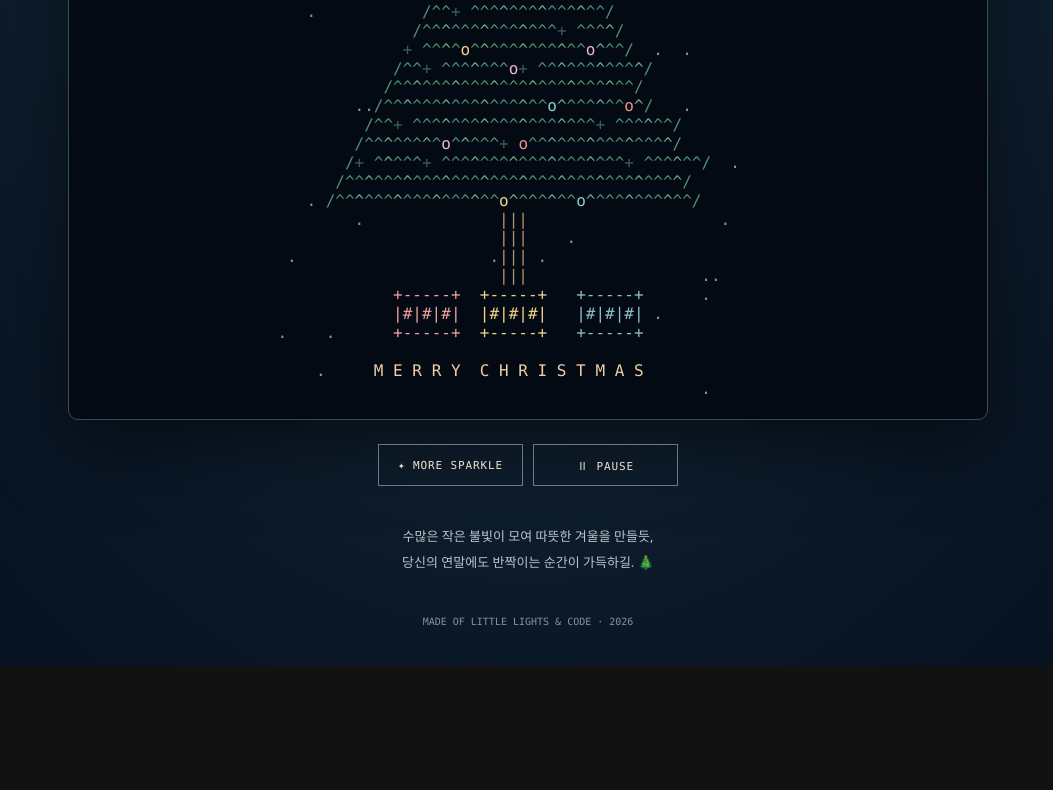
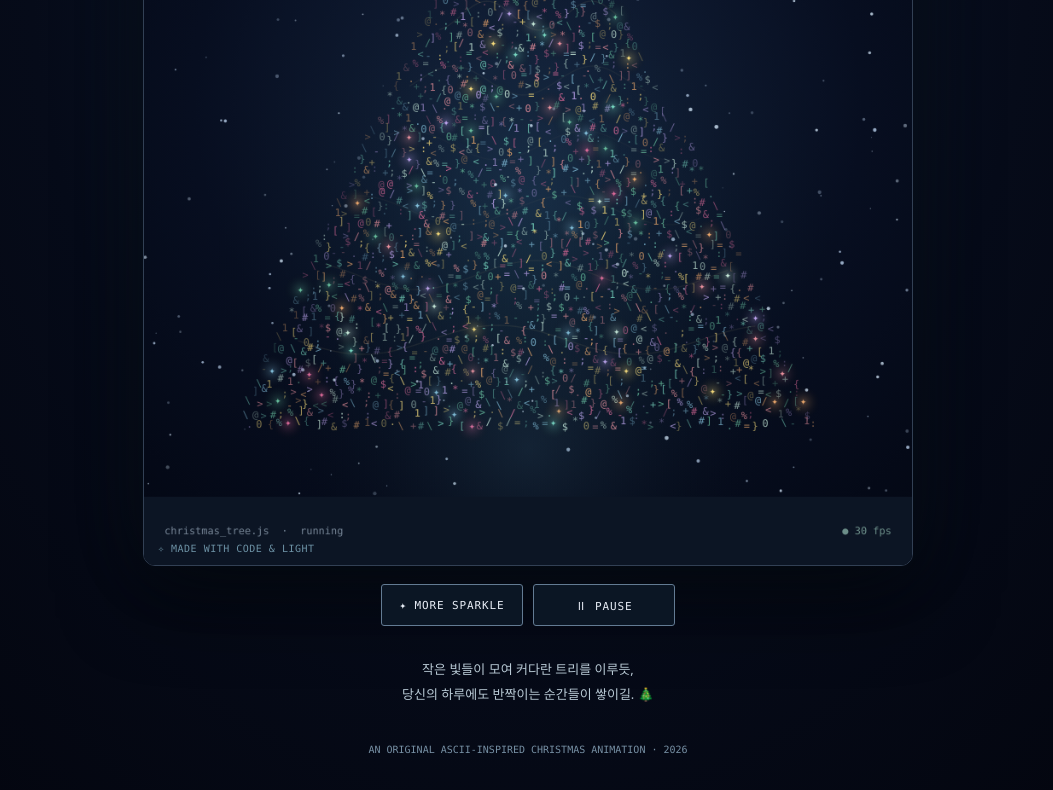
Before and after one commit to Velvet2045/happynewyear, a plain HTML site: page tree.html in a window 1280 px wide. Shown: the part 496-1286 px from the top of the page, without its empty margins (112-1165 px from the left). Before the commit the page ends 1162 px from the top, so only its background shows below. Drawn offline with Linux system fonts and the light colour scheme; animation ran at ten frames a second.

Commit message:
Enhance ASCII Christmas tree with dense luminous code, star bloom and snowfall

```diff
--- a/tree.html
+++ b/tree.html
@@ -1,115 +1,162 @@
 <!doctype html>
 <html lang="ko">
 <head>
-<meta charset="utf-8"><meta name="viewport" content="width=device-width, initial-scale=1">
-<meta name="theme-color" content="#091321">
-<title>Christmas Tree · ASCII Lights</title>
+<meta charset="utf-8"><meta name="viewport" content="width=device-width,initial-scale=1">
+<meta name="theme-color" content="#050916">
+<title>Christmas Tree · Starlight Edition</title>
+<meta name="description" content="A glowing Christmas tree woven from animated code and starlight.">
 <style>
 :root{color-scheme:dark}*{box-sizing:border-box}
-body{margin:0;min-height:100svh;background:radial-gradient(ellipse at 50% 26%,#1c3741,#0b1828 68%,#07111e);color:#f2e4d5;font-family:system-ui,sans-serif}
-.page{max-width:1000px;min-height:100svh;margin:auto;padding:26px clamp(12px,4vw,40px) 35px;display:flex;flex-direction:column;align-items:center}
-nav{width:100%;display:flex;justify-content:space-between;gap:12px;align-items:center;font:11px ui-monospace,Consolas,monospace;letter-spacing:.12em;color:#a3b5bf}
-a{color:#d4c7b8;text-decoration:none}a:hover{text-decoration:underline}
-h1{font:400 clamp(36px,6vw,64px)/1.15 Georgia,serif;letter-spacing:-.04em;text-align:center;margin:34px 0 12px}
-.subtitle{text-align:center;color:#a1b8c2;letter-spacing:.14em;font:11px ui-monospace,Consolas,monospace;margin:0 0 25px}
-.terminal{width:100%;background:#030a13;border:1px solid #3a4c5c;border-radius:10px;overflow:hidden;box-shadow:0 24px 75px #0008}
-.windowbar{height:36px;padding:0 13px;display:flex;gap:7px;align-items:center;background:#142232;border-bottom:1px solid #354456}
-.dot{width:9px;height:9px;border-radius:50%;background:#d5706e}.dot:nth-child(2){background:#d4b570}.dot:nth-child(3){background:#85b89e}
-.filename{color:#91a3b0;margin:auto;transform:translateX(-17px);font:10px ui-monospace,Consolas,monospace}
-.stage{display:flex;align-items:center;justify-content:center;min-height:460px;padding:20px 0;overflow:hidden}
-#scene{margin:0;white-space:pre;font:15px/1.18 ui-monospace,Consolas,monospace;user-select:none;font-variant-ligatures:none}
-.actions{display:flex;justify-content:center;flex-wrap:wrap;gap:10px;margin:24px 0}
-button{cursor:pointer;background:transparent;border:1px solid #68798a;color:#f0e1ce;padding:12px 17px;min-width:145px;font:11px ui-monospace,Consolas,monospace;letter-spacing:.08em}
-button:hover,button:focus-visible{background:#ffffff19;border-color:#f2e5d4}
-a:focus-visible,button:focus-visible{outline:2px solid #d6c7a5;outline-offset:3px}
-.message{color:#b8c6cc;text-align:center;font-size:13px;line-height:2;word-break:keep-all}
-footer{margin-top:auto;padding-top:24px;color:#8195a4;text-align:center;font:10px/1.9 ui-monospace,Consolas,monospace}
-@media(max-width:460px){.page{padding:20px 9px 26px}nav{font-size:9px;letter-spacing:.04em}.stage{min-height:380px}h1{margin-top:30px}.subtitle{font-size:9px}}
+html{background:#050916}
+body{margin:0;color:#e9eaf0;background:radial-gradient(ellipse at 50% 35%,#101d34 0%,#060b19 55%,#03050e 100%);font-family:system-ui,sans-serif}
+.page{max-width:1060px;min-height:100svh;margin:auto;padding:18px clamp(12px,3vw,34px) 30px;display:flex;align-items:center;flex-direction:column}
+nav{width:100%;display:flex;justify-content:space-between;align-items:center;gap:12px;letter-spacing:.12em;font:11px ui-monospace,Consolas,monospace;color:#a4bbca}
+a{color:#c7d8e4;text-decoration:none}a:hover{text-decoration:underline}
+h1{font:400 clamp(30px,5vw,54px)/1.15 Georgia,serif;letter-spacing:-.03em;text-align:center;margin:20px 0 8px}
+.subtitle{text-align:center;color:#a2b6c7;font:10px/1.8 ui-monospace,Consolas,monospace;letter-spacing:.17em;margin:0 0 16px}
+.terminal{width:min(100%,770px);background:#040917;border:1px solid #324054;border-radius:12px;box-shadow:0 0 80px #33618d1c,0 28px 80px #000b;overflow:hidden}
+.bar{height:35px;background:#101a2b;border-bottom:1px solid #263548;display:flex;align-items:center;gap:7px;padding:0 13px}
+.dot{width:9px;height:9px;border-radius:50%;background:#d97878}.dot:nth-child(2){background:#d8b46c}.dot:nth-child(3){background:#8dc49e}
+.filename{margin:auto;transform:translateX(-17px);color:#899bab;font:10px ui-monospace,Consolas,monospace}
+.stage{position:relative;overflow:hidden;background:#030815}
+canvas{display:block;width:100%;height:auto;aspect-ratio:9/10.2}
+.hint{position:absolute;left:14px;bottom:11px;font:10px ui-monospace,Consolas,monospace;letter-spacing:.05em;color:#6d92a5;pointer-events:none}
+.actions{display:flex;justify-content:center;gap:10px;flex-wrap:wrap;margin:18px 0}
+button{border:1px solid #637b93;background:#0b1624;color:#e8edf6;font:11px ui-monospace,Consolas,monospace;letter-spacing:.08em;padding:12px 17px;min-width:142px;cursor:pointer;border-radius:3px}
+button:hover,button:focus-visible{background:#1c3349;border-color:#b6c6d6}
+a:focus-visible,button:focus-visible{outline:2px solid #f5d98c;outline-offset:3px}
+.message{text-align:center;color:#b9cad5;font-size:13px;line-height:1.9;word-break:keep-all}
+footer{margin-top:auto;padding-top:20px;text-align:center;color:#7790a4;font:10px/2 ui-monospace,Consolas,monospace}
+@media(max-width:520px){.page{padding:16px 8px 26px}nav{font-size:9px;letter-spacing:.04em}.hint{font-size:8px}}
+@media(prefers-reduced-motion:reduce){canvas{scroll-behavior:auto}}
 </style>
 </head>
 <body><div class="page">
 <nav><a href="./">← BACK TO THE CARD</a><span>CHRISTMAS / 2026</span></nav>
-<h1>A tree of little lights ✧</h1>
-<p class="subtitle">A TWINKLING ASCII CHRISTMAS TREE</p>
-<section class="terminal" aria-label="반짝이는 ASCII 크리스마스 트리">
-<div class="windowbar" aria-hidden="true"><span class="dot"></span><span class="dot"></span><span class="dot"></span><span class="filename">christmas_tree.exe</span></div>
-<div class="stage"><pre id="scene" role="img" aria-label="눈 내리는 밤에 반짝이는 크리스마스 트리">Preparing Christmas lights...</pre></div>
+<h1>A tree made of starlight ✧</h1>
+<p class="subtitle">THOUSANDS OF LITTLE LIGHTS · ONE CHRISTMAS WISH</p>
+<section class="terminal" aria-label="빛나는 문자로 이루어진 크리스마스 트리 애니메이션">
+<div class="bar" aria-hidden="true"><span class="dot"></span><span class="dot"></span><span class="dot"></span><span class="filename">christmas_tree.js</span></div>
+<div class="stage"><canvas id="sky" width="900" height="1020" role="img" aria-label="반짝이는 황금빛 별과 형형색색 문자로 채워진 크리스마스 트리, 눈 내리는 밤하늘"></canvas><span class="hint">✧ MADE WITH CODE & LIGHT</span></div>
 </section>
-<div class="actions"><button id="twinkle" type="button">✦ MORE SPARKLE</button><button id="pause" type="button">Ⅱ PAUSE</button></div>
-<p class="message">수많은 작은 불빛이 모여 따뜻한 겨울을 만들듯,<br>당신의 연말에도 반짝이는 순간이 가득하길. 🎄</p>
-<footer>MADE OF LITTLE LIGHTS & CODE · 2026</footer>
+<div class="actions"><button id="sparkle" type="button">✦ MORE SPARKLE</button><button id="pause" type="button">Ⅱ PAUSE</button></div>
+<p class="message">작은 빛들이 모여 커다란 트리를 이루듯,<br>당신의 하루에도 반짝이는 순간들이 쌓이길. 🎄</p>
+<footer>AN ORIGINAL ASCII-INSPIRED CHRISTMAS ANIMATION · 2026</footer>
 </div>
 <script>
 (function(){
 "use strict";
-var W=51,H=34,t=0,boost=0;
-var scene=document.getElementById("scene"),pause=document.getElementById("pause");
-var reduced=window.matchMedia("(prefers-reduced-motion: reduce)").matches;
-var playing=!reduced,colors=["#ec908f","#f4d587","#86d1cb","#b5a3e1","#efb5d1"];
-var snow=Array.from({length:55},function(){return{x:Math.random()*W,y:Math.random()*H,speed:.12+Math.random()*.2};});
-var ornaments=[],rng=Math.random;
-for(var row=1;row<=20;row++){
-  for(var dx=-(row-1);dx<=row-1;dx++){
-    if(rng()<.075)ornaments.push({x:25+dx,y:3+row,color:colors[Math.floor(rng()*colors.length)],phase:rng()*6.28});
+const canvas=document.getElementById("sky"),ctx=canvas.getContext("2d",{alpha:false});
+const W=900,H=1020,CX=W/2,top=190,base=855,rows=55;
+const palette=["#67bd9c","#79d9c2","#f6db7b","#e78f9b","#dc6a99","#bba2eb","#82bed9","#e9a66b","#c9ebdb"];
+const glyphs="01<>/\\*+=:-{}[]$%&@#.;";
+const rng=(a,b)=>a+Math.random()*(b-a);
+const stars=Array.from({length:175},()=>({x:rng(0,W),y:rng(0,H),r:rng(.6,2.2),phase:rng(0,7)}));
+const flakes=Array.from({length:115},()=>({x:rng(0,W),y:rng(0,H),r:rng(.7,2.4),speed:rng(.2,.9),drift:rng(0,7)}));
+const symbols=[];
+for(let row=0;row<rows;row++){
+  const p=row/(rows-1),y=top+row*(base-top)/(rows-1);
+  const radius=7+330*Math.pow(p,.89);
+  const spacing=11.2;
+  for(let x=-radius;x<=radius;x+=spacing){
+    if(Math.random()<.06)continue;
+    const depth=Math.sqrt(Math.max(0,1-(x/radius)**2));
+    const shade=depth*.42+.58;
+    symbols.push({x:CX+x+rng(-3,3),y:y+rng(-4,4),char:glyphs[Math.floor(rng(0,glyphs.length))],
+      color:palette[Math.floor(rng(0,palette.length))],phase:rng(0,6.28),shade:shade,
+      ornament:Math.random()<.085,tw:rng(.06,.18)});
   }
 }
-function put(grid,x,y,ch,color){
-  x=Math.round(x);y=Math.round(y);
-  if(x>=0&&x<W&&y>=0&&y<H)grid[y][x]={ch:ch,color:color};
+let tick=0,boost=0,playing=!window.matchMedia("(prefers-reduced-motion: reduce)").matches;
+function glow(x,y,r,c,alpha){
+  ctx.globalAlpha=alpha;
+  let g=ctx.createRadialGradient(x,y,0,x,y,r);g.addColorStop(0,c);g.addColorStop(1,"transparent");
+  ctx.fillStyle=g;ctx.fillRect(x-r,y-r,r*2,r*2);ctx.globalAlpha=1;
 }
 function render(){
-  var grid=Array.from({length:H},function(){return Array.from({length:W},function(){return{ch:" ",color:"#718a9a"};});});
-  for(var s=0;s<snow.length;s++){
-    var flake=snow[s];put(grid,flake.x,flake.y,t%7===0?"*":".","#819baa");
+  ctx.fillStyle="#030713";ctx.fillRect(0,0,W,H);
+  let bg=ctx.createRadialGradient(CX,480,60,CX,480,700);
+  bg.addColorStop(0,"#122039");bg.addColorStop(.52,"#070e20");bg.addColorStop(1,"#030713");
+  ctx.fillStyle=bg;ctx.fillRect(0,0,W,H);
+  stars.forEach(s=>{
+    const a=.25+.5*(.5+.5*Math.sin(tick*.015+s.phase));
+    ctx.fillStyle="rgba(198,221,249,"+a+")";
+    ctx.beginPath();ctx.arc(s.x,s.y,s.r,0,Math.PI*2);ctx.fill();
+  });
+  // Soft halo behind the foliage, not a solid geometric triangle.
+  glow(CX,655,420,"#287c71",.12);
+  glow(CX,590,290,"#416da0",.12);
+  ctx.textAlign="center";ctx.textBaseline="middle";
+  ctx.font="12px Consolas,monospace";
+  symbols.forEach(s=>{
+    const pulse=.56+.44*Math.sin(tick*s.tw+s.phase);
+    const lit=s.ornament && (pulse>.59||boost>0);
+    const intensity=(.35+.54*pulse)*s.shade;
+    if(lit)glow(s.x,s.y,20,s.color,.16+.15*pulse);
+    ctx.globalAlpha=lit?1:intensity;
+    ctx.fillStyle=s.color;
+    ctx.fillText(lit?"✦":s.char,s.x,s.y);
+  });
+  ctx.globalAlpha=1;
+  // Subtle wraps of metallic garland add depth without losing the code texture.
+  for(let band=0;band<7;band++){
+    const y=300+band*76;
+    const p=(y-top)/(base-top),width=(7+330*Math.pow(p,.89))*.92;
+    ctx.strokeStyle="rgba(252,223,148,"+(.055+.027*Math.sin(tick*.03+band))+")";
+    ctx.lineWidth=1.3;ctx.beginPath();
+    for(let x=-width;x<=width;x+=4){
+      const yy=y+17*Math.sin((x/width)*Math.PI*1.7+band*.9);
+      if(x===-width)ctx.moveTo(CX+x,yy);else ctx.lineTo(CX+x,yy);
+    }
+    ctx.stroke();
   }
-  put(grid,25,2,t%6<3?"*":"+","#ffe0a0");
-  for(var y=1;y<=20;y++){
-    for(var x=-(y-1);x<=y-1;x++){
-      var tip=(x===-(y-1)||x===y-1);
-      put(grid,25+x,3+y,tip?"/":"^",(x+y)%4===0?"#72ac8c":"#4e916e");
-    }
+  // Brilliant star topper with a bloom and sparkling star points.
+  const shine=.8+.2*Math.sin(tick*.055);
+  glow(CX,149,120,"#ffda78",.52*shine);
+  glow(CX,149,64,"#fff4c4",.63*shine);
+  ctx.save();ctx.translate(CX,149);
+  ctx.shadowColor="#ffe7a0";ctx.shadowBlur=33;
+  ctx.fillStyle="#fff2b3";
+  const points=10,outer=36+3*Math.sin(tick*.03),inner=14;
+  ctx.beginPath();
+  for(let i=0;i<points;i++){
+    const a=i*Math.PI/5-Math.PI/2,r=i%2?inner:outer;
+    if(!i)ctx.moveTo(Math.cos(a)*r,Math.sin(a)*r);
+    else ctx.lineTo(Math.cos(a)*r,Math.sin(a)*r);
   }
-  for(var i=0;i<ornaments.length;i++){
-    var o=ornaments[i],lit=Math.sin(t*.25+o.phase)>-(boost>0?.8:.1);
-    put(grid,o.x,o.y,lit?"o":"+ ",lit?o.color:"#39634f");
+  ctx.closePath();ctx.fill();ctx.restore();
+  // Cascading dots of golden light above and around the star.
+  for(let i=0;i<30;i++){
+    const a=i*2.39996+tick*.012,d=23+(i*13)%105;
+    const x=CX+Math.cos(a)*d*.53,y=149+Math.sin(a)*d*.61;
+    glow(x,y,6,i%3?"#ffe4a3":"#fffef0",.26+.2*Math.sin(tick*.05+i));
   }
-  for(var trunk=24;trunk<=26;trunk++)for(var ty=24;ty<=27;ty++)put(grid,trunk,ty,"|","#ae9272");
-  var gifts=[{x:13,c:"#ef9e9f"},{x:22,c:"#f2d28a"},{x:32,c:"#90becd"}];
-  gifts.forEach(function(g){var rows=["+-----+","|#|#|#|","+-----+"];
-    for(var yy=0;yy<rows.length;yy++)for(var xx=0;xx<rows[yy].length;xx++)put(grid,g.x+xx,28+yy,rows[yy][xx],g.c);
+  // Falling snow lives in the foreground too.
+  flakes.forEach(s=>{
+    const a=.3+.5*(.5+.5*Math.sin(tick*.02+s.drift));
+    ctx.fillStyle="rgba(209,228,246,"+a+")";
+    ctx.beginPath();ctx.arc(s.x,s.y,s.r,0,Math.PI*2);ctx.fill();
   });
-  var msg="M E R R Y  C H R I S T M A S";
-  for(var m=0;m<msg.length;m++)put(grid,Math.floor((W-msg.length)/2)+m,32,msg[m],"#f0cfa7");
-  var html="";
-  for(var yy=0;yy<H;yy++){
-    var old="",run="";
-    for(var xx=0;xx<W;xx++){
-      var p=grid[yy][xx];
-      if(p.color!==old){if(run)html+='<span style="color:'+old+'">'+run+'</span>';old=p.color;run="";}
-      run+=p.ch==="&"?"&amp;":p.ch==="<"?"&lt;":p.ch;
-    }
-    if(run)html+='<span style="color:'+old+'">'+run+'</span>';
-    if(yy<H-1)html+="\n";
-  }
-  scene.innerHTML=html;
+  glow(CX,884,300,"#619eb5",.13);
+  ctx.fillStyle="#0c1524";ctx.fillRect(0,940,W,80);
+  ctx.fillStyle="#a8bacb";ctx.globalAlpha=.68;ctx.font="12px Consolas,monospace";ctx.textAlign="left";
+  ctx.fillText("christmas_tree.js  ·  running",24,981);
+  ctx.textAlign="right";ctx.fillStyle="#9bc9b9";ctx.fillText(playing?"● 30 fps":"Ⅱ paused",W-24,981);
+  ctx.globalAlpha=1;
 }
-function step(){
-  t++;if(boost>0)boost--;
-  snow.forEach(function(s){s.y+=s.speed;if(s.y>=H){s.y=0;s.x=Math.random()*W;}});
-  render();
+function advance(){
+ tick++;
+ if(boost>0)boost--;
+ for(const s of flakes){s.y+=s.speed;s.x+=Math.sin(tick*.012+s.drift)*.26;if(s.y>H){s.y=0;s.x=rng(0,W);}if(s.x>W)s.x=0;if(s.x<0)s.x=W;}
 }
-function resize(){
-  var available=document.querySelector(".stage").clientWidth-10;
-  scene.style.fontSize=Math.max(5,Math.min(16,available/(W*.615)))+"px";
-}
-document.getElementById("twinkle").addEventListener("click",function(){boost=70;if(!playing){step();}});
-pause.addEventListener("click",function(){playing=!playing;pause.textContent=playing?"Ⅱ PAUSE":"▶ PLAY";});
-window.addEventListener("resize",resize);
-resize();render();
-var last=0;
-function frame(now){if(playing&&now-last>=95){last=now;step();}requestAnimationFrame(frame);}
+document.getElementById("sparkle").addEventListener("click",()=>{boost=95;for(let i=0;i<30;i++){const s=symbols[Math.floor(rng(0,symbols.length))];s.phase=rng(0,6.28);s.ornament=true;}render();});
+const pause=document.getElementById("pause");
+pause.addEventListener("click",()=>{playing=!playing;pause.textContent=playing?"Ⅱ PAUSE":"▶ PLAY";render();});
+if(!playing)pause.textContent="▶ PLAY";
+render();
+let last=0;
+function frame(now){if(playing&&now-last>=33){last=now;advance();render();}requestAnimationFrame(frame);}
 requestAnimationFrame(frame);
-if(!playing)pause.textContent="▶ PLAY";
 })();
 </script>
 </body></html>
```
